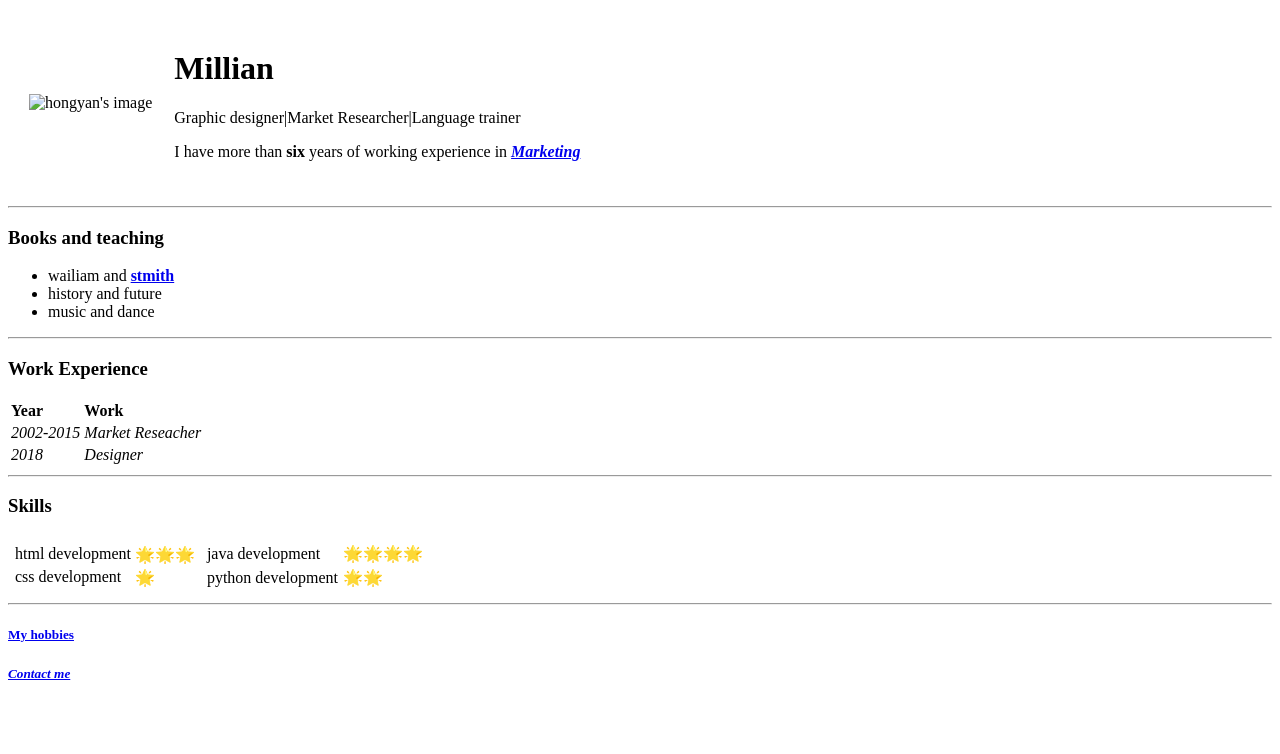
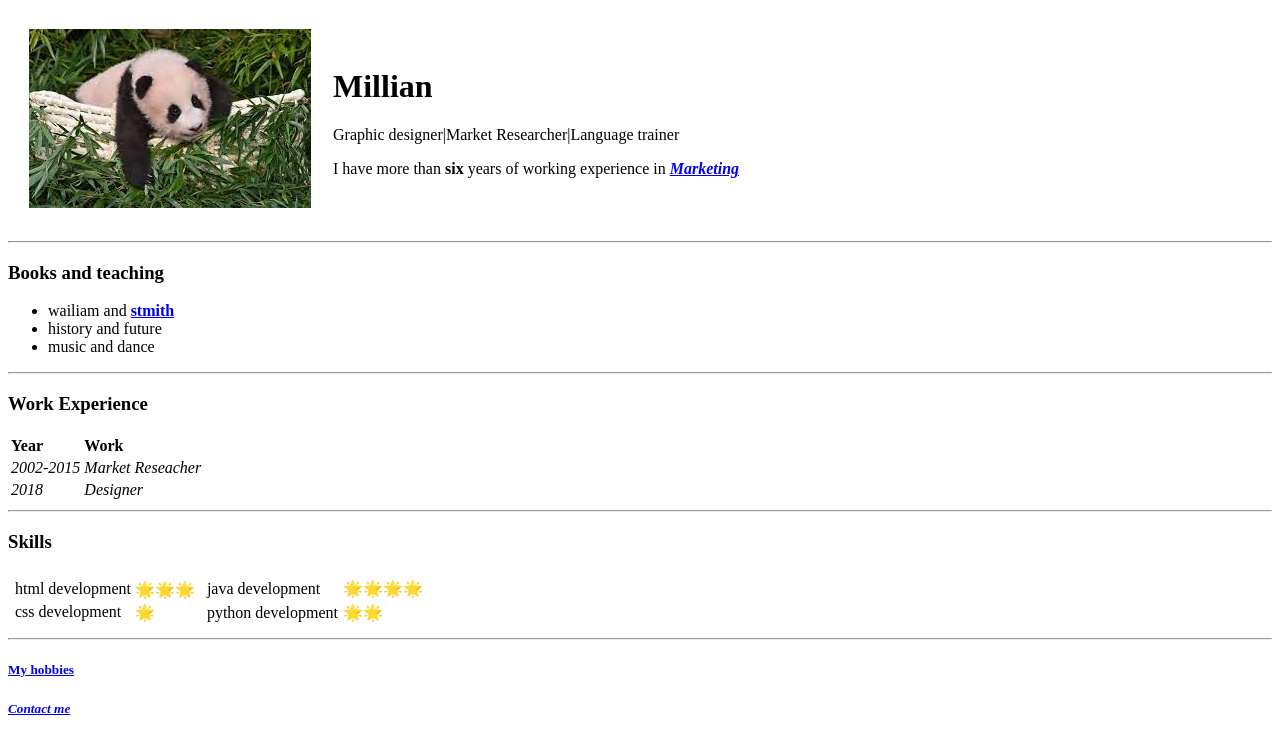
Before and after one commit to hongyanyao/pratice, a plain HTML site: page index.html in a window 1280 px wide. Drawn offline with Linux system fonts and the light colour scheme.

Commit message:
Update index.html

```diff
--- a/index.html
+++ b/index.html
@@ -8,7 +8,7 @@
 
   <table cellspacing="20">
     <tr>
-      <td><img src="image/download.jpeg" alt="hongyan's image"></td>
+      <td><img src="download.jpeg" alt="hongyan's image"></td>
       <td>
         <h1>Millian</h1>
         <p>Graphic designer|Market Researcher|Language trainer</p>
```
